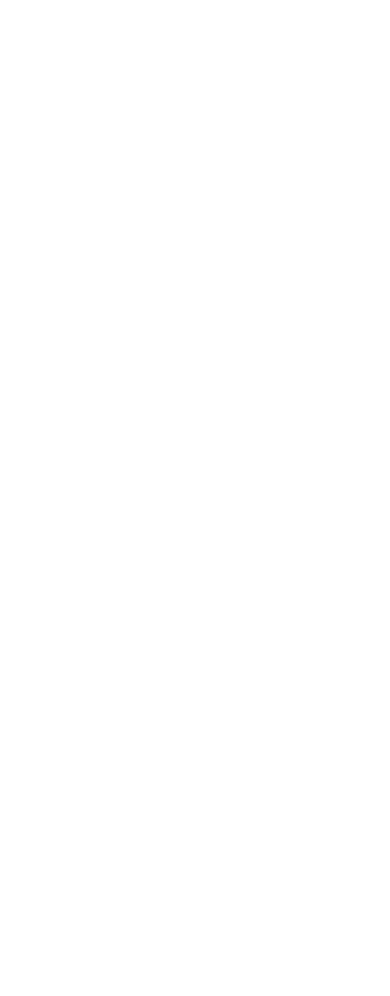
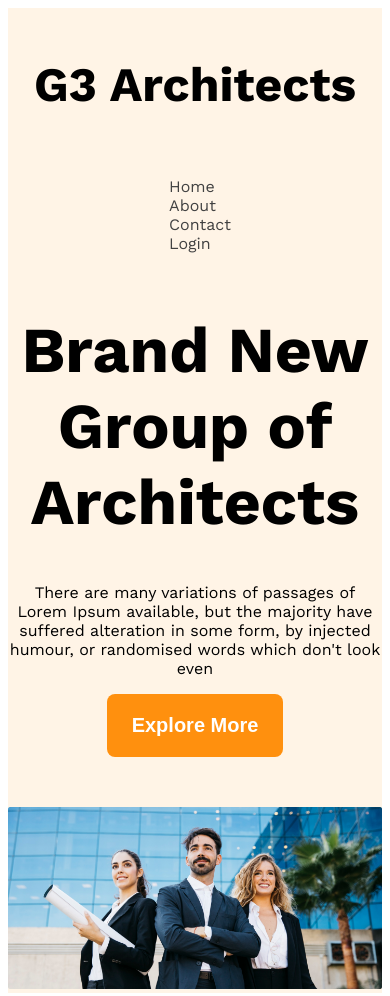
Before and after one commit to palash00912/g3-architects-website-, a plain HTML site: page index.html in a window 390 px wide. Before the commit the page ends 844 px from the top, so only its background shows below. Drawn offline with nearby package versions, Linux system fonts and the light colour scheme; a web font is replaced by a local one.

Commit message:
added banner responsive

```diff
--- a/index.html
+++ b/index.html
@@ -6,9 +6,38 @@
     <title>G3-Architects-Website</title>
     <link rel="stylesheet" href="/style/architects.css" />
   </head>
-  <body>
-    <header>
-
+  <body class="work-sans-font">
+    <header class="bg-light">
+      <nav class="navbar display-flex">
+        <h3 class="brand">G3 Architects</h3>
+        <ul class="nav-links display-flex">
+          <!-- li.nav-item*4>a.nav-link -->
+          <li class="nav-item">
+            <a href="" class="nav-link text-gray">Home</a>
+          </li>
+          <li class="nav-item">
+            <a href="" class="nav-link text-gray">About</a>
+          </li>
+          <li class="nav-item">
+            <a href="" class="nav-link text-gray">Contact</a>
+          </li>
+          <li class="nav-item">
+            <a href="" class="nav-link text-gray">Login</a>
+          </li>
+        </ul>
+      </nav>
+      <div class="banner">
+        <div class="banner-content">
+          <h1 class="banner-title">Brand New Group of Architects</h1>
+          <p class="banner-description">
+            There are many variations of passages of Lorem Ipsum available, but
+            the majority have suffered alteration in some form, by injected
+            humour, or randomised words which don't look even
+          </p>
+          <button class="btn-primary">Explore More</button>
+        </div>
+        <img class="banner-image" src="/images/banner.png" alt="" />
+      </div>
     </header>
 
     <main></main>
--- a/style/architects.css
+++ b/style/architects.css
@@ -1,3 +1,79 @@
-nav .menuber{
+@import url('https://fonts.googleapis.com/css2?family=Atkinson+Hyperlegible:ital,wght@0,400;0,700;1,400;1,700&family=Azeret+Mono:ital,wght@0,100..900;1,100..900&family=Work+Sans:ital,wght@0,100..900;1,100..900&display=swap');
+
+.work-sans-font{
+  font-family: "Work Sans", sans-serif;
+  font-optical-sizing: auto;
+  font-weight: 400;
+  font-style: normal;
+}
+/* shared styles */
+.display-flex{
+    display: flex;
+}
+/* dark 02 */
+.text-gray{
+    color: #424242;
+}
+/* dark 03 */
+.text-light-gray{
+    color:#727272 ;
+}
+.btn-primary{
+    background-color:#FF900E;
+    color: white;
+    padding: 20px 25px;
+    font-size: 1.25rem;
+    font-weight: 600;
+    border-radius: 8px;
+    border: none;
+}
+.bg-light{
+    background-color: rgba(255, 144, 14, 0.1);
+}
+
+/* header styles */
+
+
+/* navbar related styles */
+
+.navbar{
+    justify-content: space-between;
+    align-items: center;
 
 }
+.brand{
+    font-weight: 700;
+    font-size: 3rem;
+}
+.nav-item{
+    list-style: none;
+    margin-right: 30px;
+
+}
+.nav-link{
+    text-decoration: none;
+}
+.navbar, .banner{
+    max-width: 1440px;
+    margin: 0 auto;
+}
+/* banner related styles */
+.banner-content{
+    max-width: 850px;
+    margin: 0 auto;
+    text-align: center;
+    margin-bottom: 50px;
+}
+.banner-title{
+    font-weight: 700;
+    font-size: 4rem;
+}
+.banner-image{
+    width: 100%;
+}
+/* responsive media query */
+@media screen and (max-width: 576px) {
+    .navbar, .nav-links{
+        flex-direction: column;
+    }
+}
```
